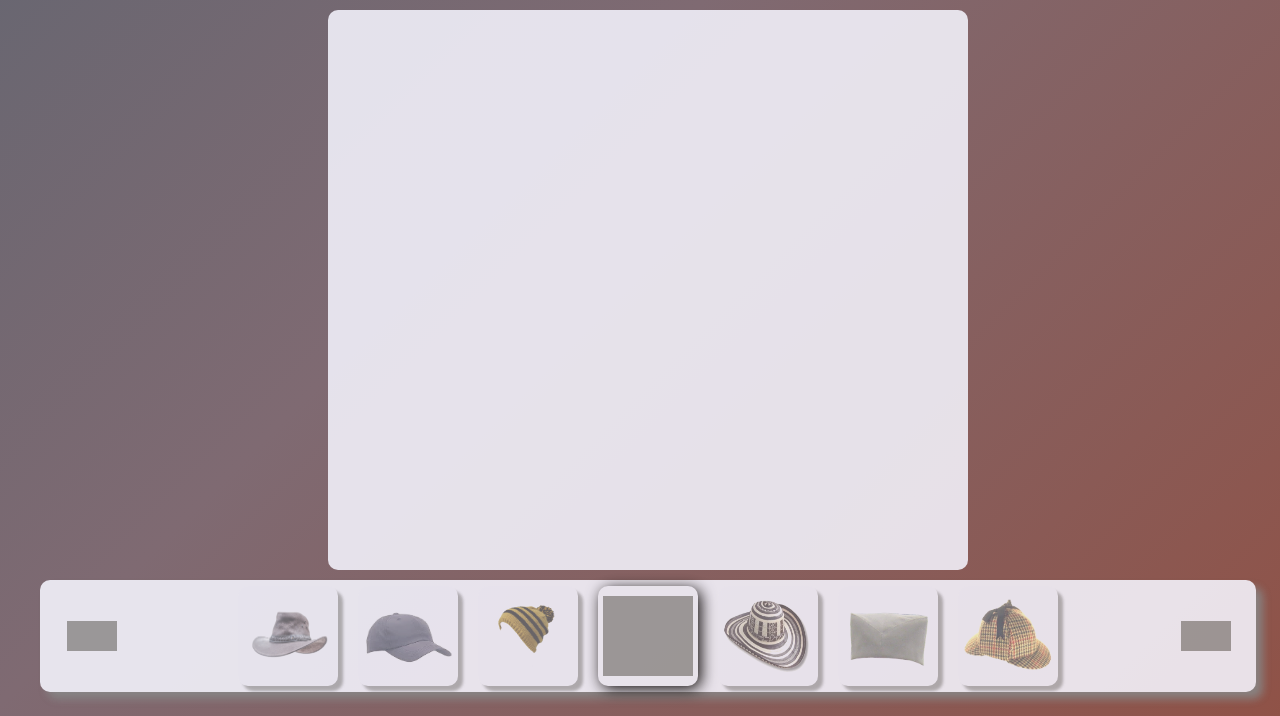
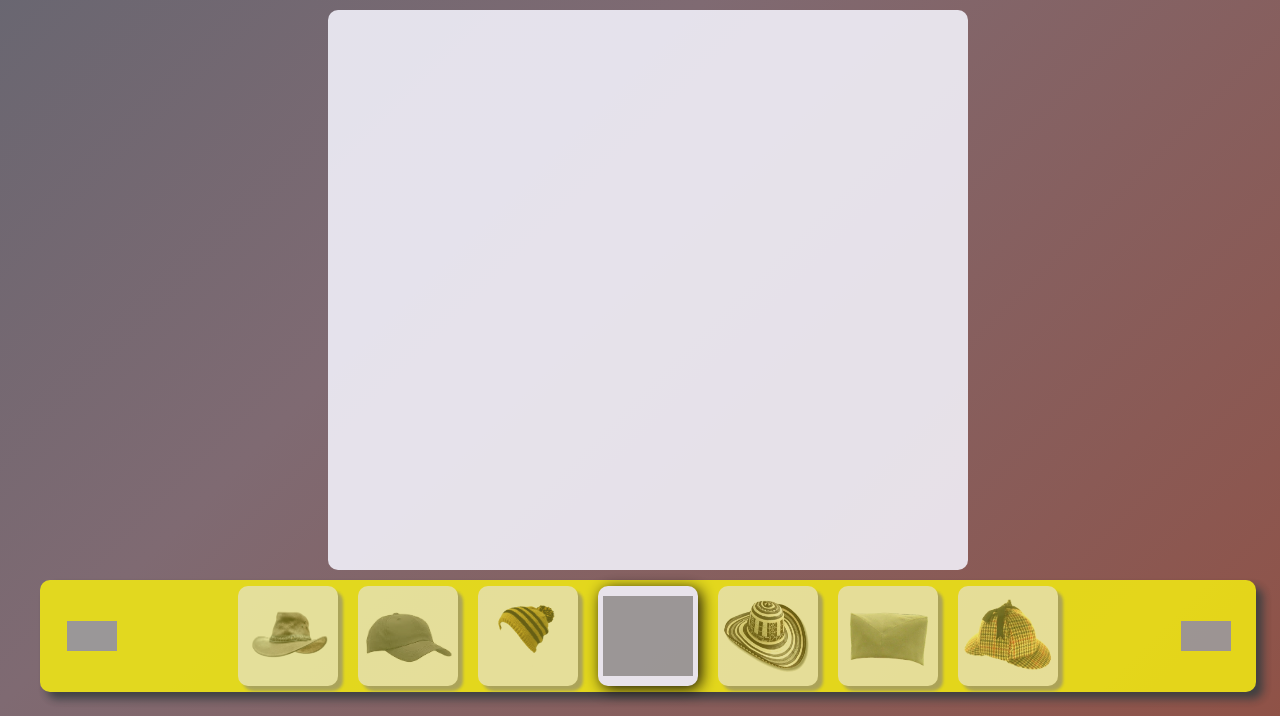
Before and after one commit to andreiluca96/HeGe-Headgear-Web-Assistant-, a plain HTML site: page html/main.html in a window 1280 px wide. Shown: the part 92-808 px from the top of the page. Drawn offline with Linux system fonts and the light colour scheme; grey boxes are pictures that could not be loaded.

Commit message:
added color for bottom bar

```diff
--- a/css/main.css
+++ b/css/main.css
@@ -250,10 +250,10 @@ html {
     width: 95%;
     height: 14%;
     margin: 10px;
-    background-color: #F6F6FF;
+    background-color: #f0e914;
     border-radius: 10px;
     opacity: 0.98;
-    box-shadow: 7px 7px 8px #888888;
+    box-shadow: 7px 7px 8px #373E40;
 }
 
 .hat-items {
@@ -346,8 +346,6 @@ html {
 }
 
 .end-arrow:hover,.start-arrow:hover {
-    background-color: #D2D4C8;
     border-radius: 5px;
-    box-shadow: 5px 5px 3px #888888;
     animation: swing 0.25s;
 }
```
